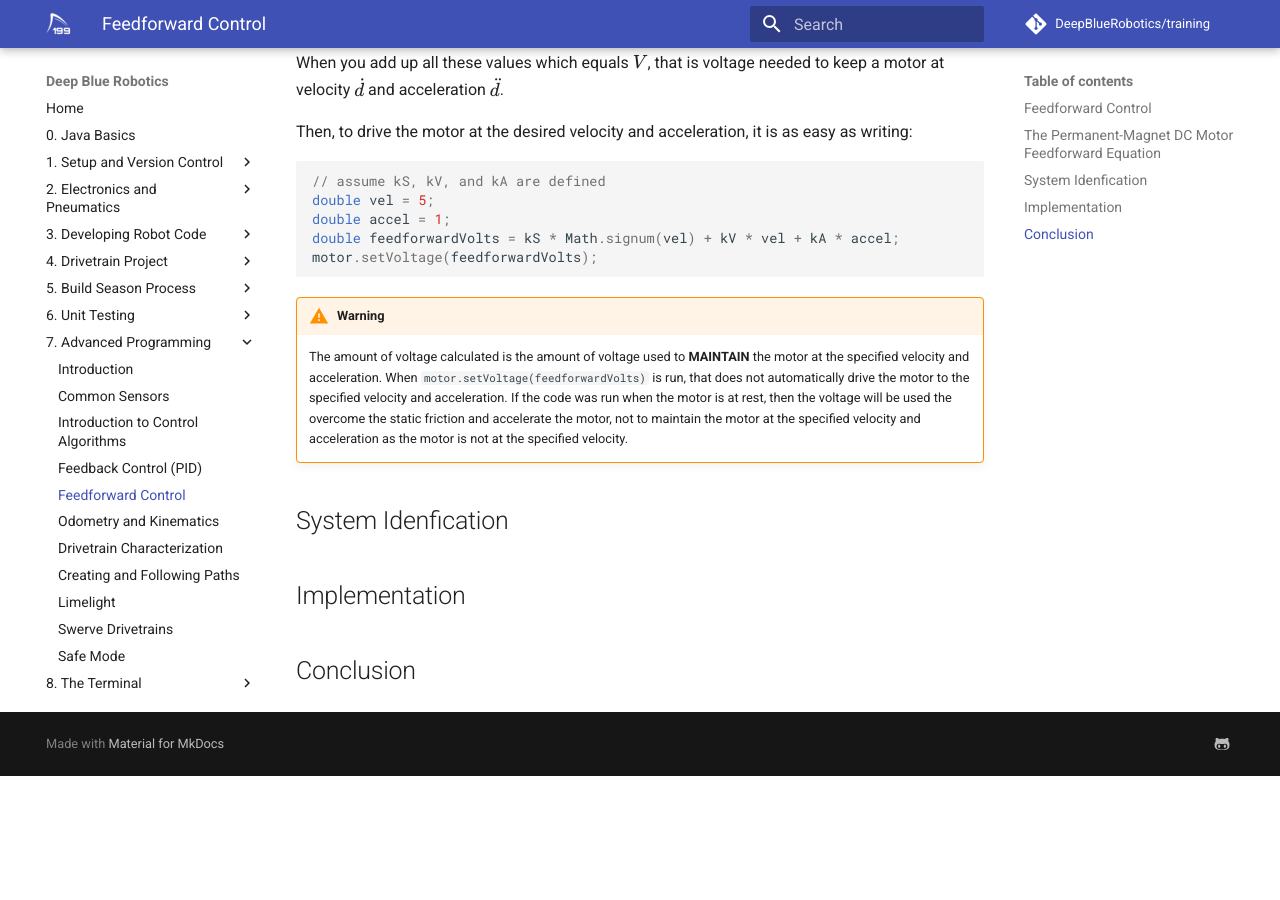
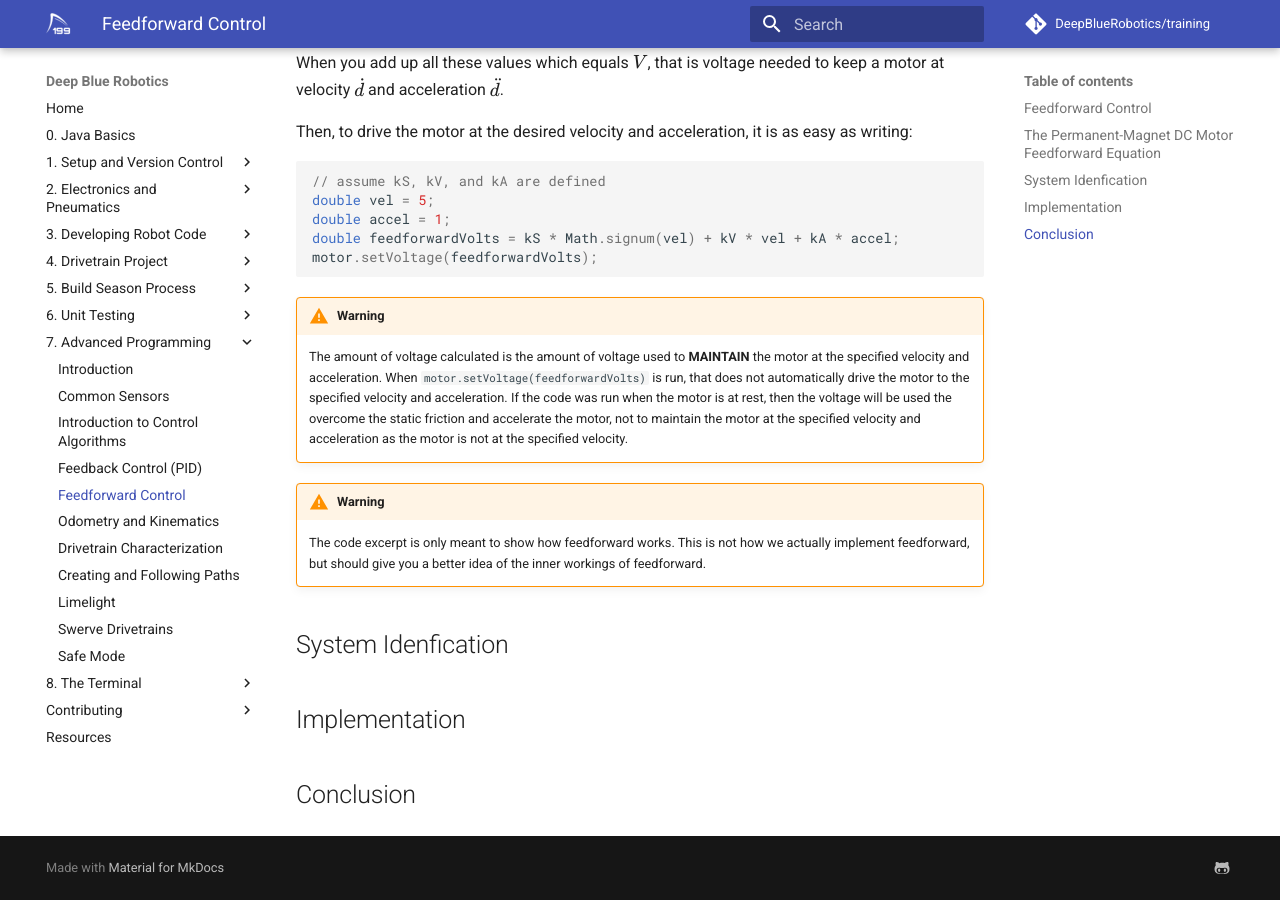
Before and after one commit to DeepBlueRobotics/training, an MkDocs documentation site: the page built from docs/section-7/feedforward-control.md, in a window 1280 px wide and 900 px high, scrolled down 1253 px. Built offline with MkDocs 1.6.1 and Material for MkDocs 9.7.7, drawn with Linux system fonts in a browser that asks for light colours; formulas are drawn with MathJax 3; comment, search, counter and statistics services are not loaded; before the commit the page ends 2029 px from its top, so only the background shows below that.

Commit message:
warning about feedforward code excerpt

```diff
--- a/docs/section-7/feedforward-control.md
+++ b/docs/section-7/feedforward-control.md
@@ -47,6 +47,9 @@
 !!! warning
     The amount of voltage calculated is the amount of voltage used to **MAINTAIN** the motor at the specified velocity and acceleration. When `motor.setVoltage(feedforwardVolts)` is run, that does not automatically drive the motor to the specified velocity and acceleration. If the code was run when the motor is at rest, then the voltage will be used the overcome the static friction and accelerate the motor, not to maintain the motor at the specified velocity and acceleration as the motor is not at the specified velocity.
 
+!!! warning
+    The code excerpt is only meant to show how feedforward works. This is not how we actually implement feedforward, but should give you a better idea of the inner workings of feedforward.
+
 ## System Idenfication
 
 ## Implementation
```
